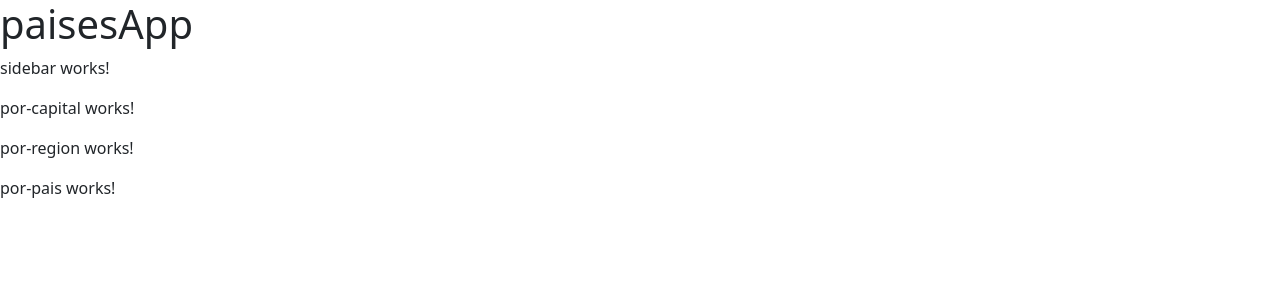
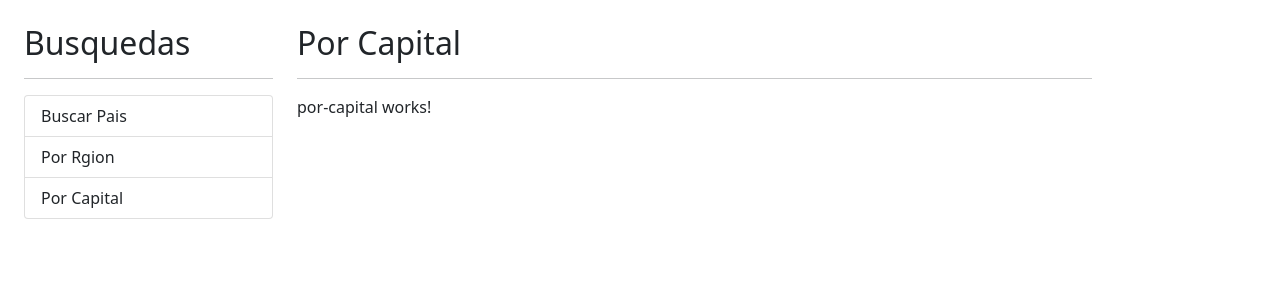
Before and after one commit to coazit/paisesApp, an Angular app: page / in a window 1280 px wide. Shown: the top 300 px of the page. Built offline with nearby package versions, Linux system fonts and the light colour scheme.

Commit message:
Estructura HTML

```diff
--- a/src/app/app.component.html
+++ b/src/app/app.component.html
@@ -1,5 +1,16 @@
-<h1>paisesApp</h1>
-<app-sidebar></app-sidebar>
-<app-por-capital></app-por-capital>
-<app-por-region></app-por-region>
-<app-por-pais></app-por-pais>
+<div class="row container mt-4">
+    <div class="col-3">
+        <h2>Busquedas</h2>
+        <hr>
+        <ul class="list-group">
+            <li class="list-group-item ">Buscar Pais</li>
+            <li class="list-group-item ">Por Rgion</li>
+            <li class="list-group-item ">Por Capital</li>
+        </ul>
+    </div>
+    <div class="col">
+        <h2>Por Capital</h2>
+        <hr>
+        <app-por-capital></app-por-capital>
+    </div>
+</div>
```
